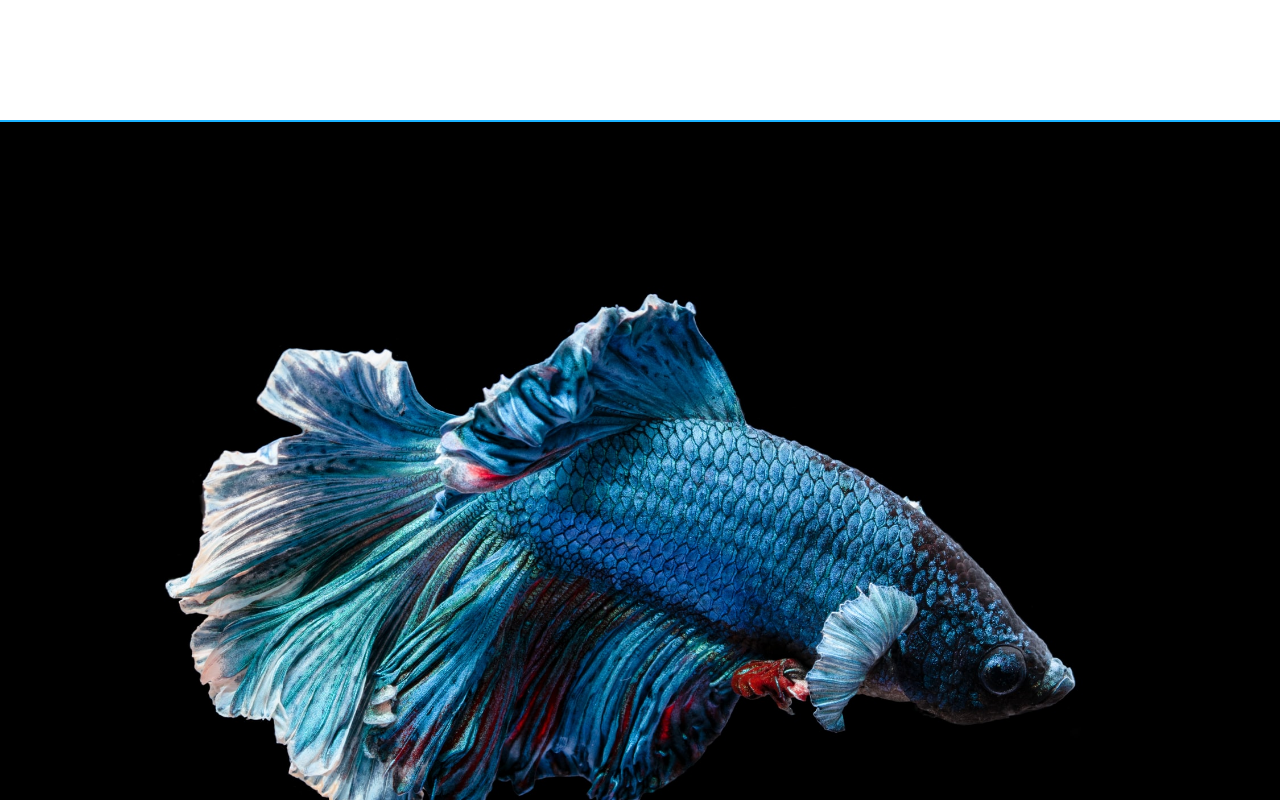
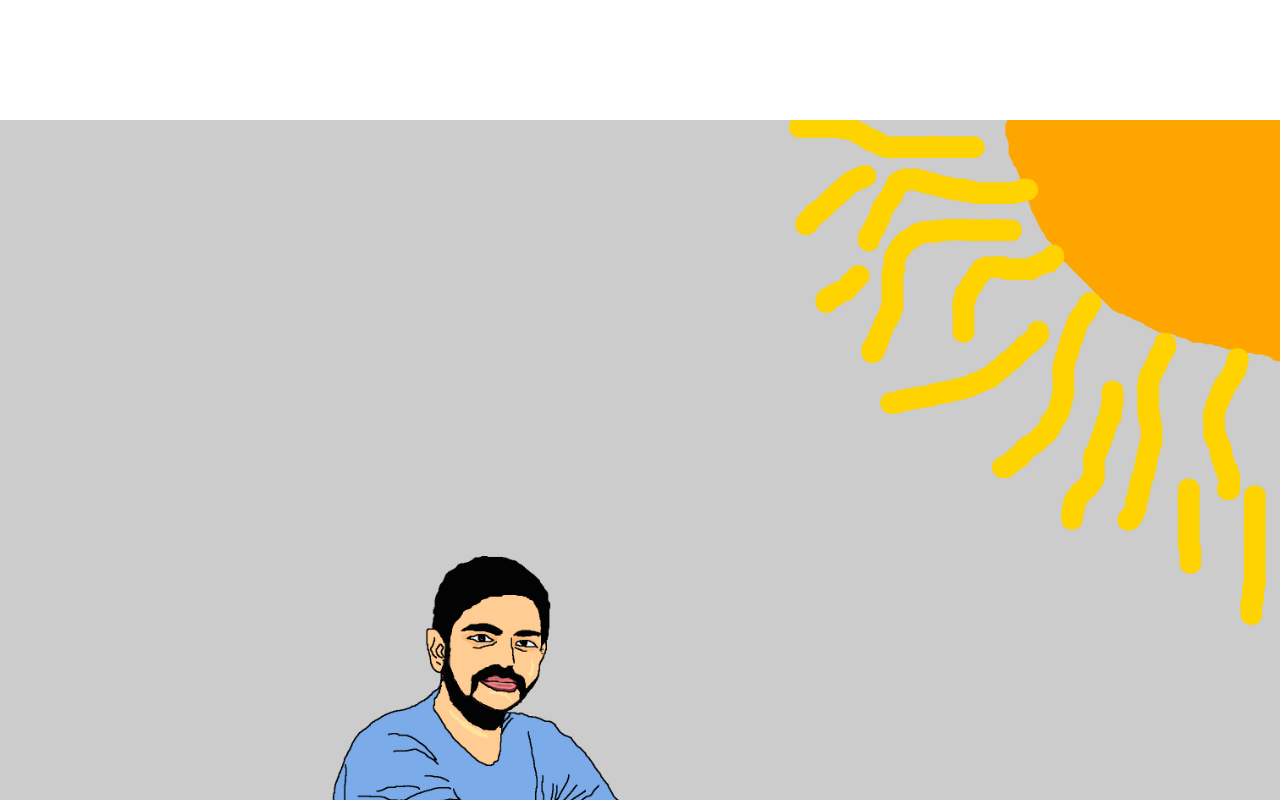
Before and after one commit to kkammili/my_portfolio_app, a React (Create React App) app: page / in a window 1280 px wide. Shown: the top 800 px of the page. Built offline with nearby package versions, Linux system fonts and the light colour scheme.

Commit message:
feat(HeroImg): added my images as hero image

```diff
--- a/src/App.js
+++ b/src/App.js
@@ -50,7 +50,7 @@ const theme = createMuiTheme({
     backgroundColor: '#000'
   },
   imgSize: {
-    heroImageSm: '65vh',
+    heroImageSm: '63vh',
     heroImageLg: 800
   }
 })
--- a/src/components/HeroImg.js
+++ b/src/components/HeroImg.js
@@ -1,7 +1,7 @@
 import React from 'react'
 import {withStyles} from '@material-ui/core/styles/index'
 import PropTypes from 'prop-types'
-const man = require('../mp34/darkbetta.jpeg')
+const myPaint = require('../mp34/kittu.jpg')
 
 const styles = theme => ({
   card: {
@@ -21,12 +21,11 @@ class HeroImg extends React.Component {
   render () {
     const {classes, isMobile} = this.props
     return (
-      <div style={{borderTop: '2px solid #19B2FF', borderBottom: '2px solid #19B2FF'}}>
       <a className={classes.bgColor} name='Home'>
         <img
-            src={man}
-            alt={'#moon'}
-            key={'moon'}
+          src={myPaint}
+          alt={'#myPaint'}
+          key={'myPaint'}
           style={isMobile
             ? {height: classes.heroImageSm, width: '100%'} : {
               height: classes.heroImageLg,
@@ -35,7 +34,6 @@ class HeroImg extends React.Component {
           }
         />
       </a>
-      </div>
     )
   }
 }
```
Also changed, not shown: src/mp34/hobbies.png, src/mp34/kittu.jpg (added). Lines whose indentation alone changed are shown as unchanged.
